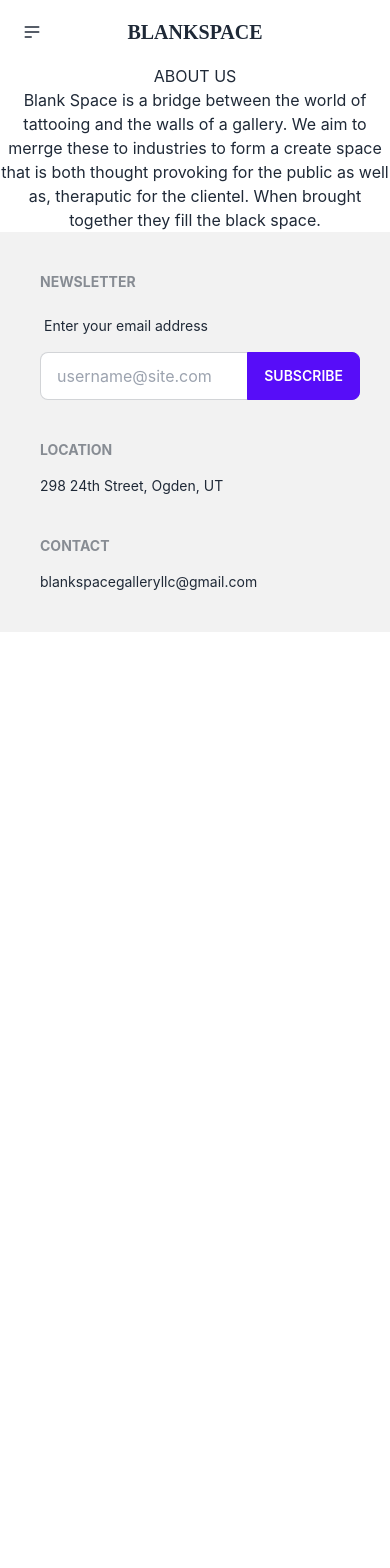
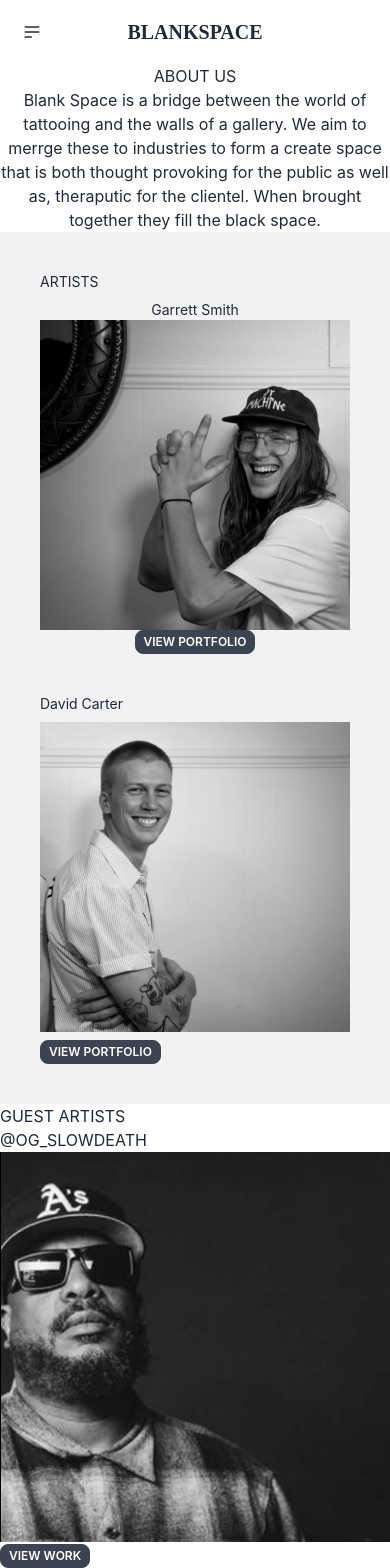
Before and after one commit to vhivestate/blankspacegallery, a React (Create React App) app in the folder client/: page / in a window 390 px wide. Shown: the top 1568 px of the page. Before the commit the page ends 844 px from the top, so only its background shows below. Built offline with nearby package versions, Linux system fonts and the light colour scheme.

Commit message:
artists responsivness

```diff
--- a/client/src/App.css
+++ b/client/src/App.css
@@ -8,8 +8,13 @@
   font-family: 'GFS Didot', serif;
 }
 
+/* about section  */
 .about {
   text-align: center;
+}
+
+.about img {
+  padding: 40px
 }
 
 .artists {
--- a/client/src/pages/Home.js
+++ b/client/src/pages/Home.js
@@ -1,12 +1,50 @@
 import React from 'react'
+import Garrett from '../assets/avatar.jpg'
+import David from '../assets/avatar2.jpg'
+import ogSlow from '../assets/guest.jpg'
 
 function Home() {
   return (
-    <div className='about'>
-      <div>
-      <h1>ABOUT US</h1>
-      <p>Blank Space is a bridge between the world of tattooing and the walls of a gallery. We aim to merrge these to industries to form a create space that is both thought provoking for the public as well as, theraputic for the clientel. When brought together they fill the black space.</p>
+    <div>
+        <div className='about'>
+        <h1>ABOUT US</h1>
+            <p>Blank Space is a bridge between the world of tattooing and the walls of a gallery. We aim to merrge these to industries to form a create space that is both thought provoking for the public as well as, theraputic for the clientel. When brought together they fill the black space.
+            </p>
+        </div>
+
+    <div className="footer p-10 bg-base-200 text-base-content">
+      <div className='artists'>
+     <h1>ARTISTS</h1>
+      <div className='artist1'>
+        <h2>Garrett Smith</h2>
+        <div className='Avatar'>
+            <img src={Garrett}></img>
+        </div>
+        <button className="btn btn-xs sm:btn-sm md:btn-md lg:btn-lg">VIEW PORTFOLIO</button>
       </div>
+    </div>
+
+    <div className='artist2'>
+        <h2>David Carter</h2>
+        <div className='Avatar2'>
+            <img src={David}></img>
+        </div>
+        <button className="btn btn-xs sm:btn-sm md:btn-md lg:btn-lg">VIEW PORTFOLIO</button>
+      </div>
+
+    </div>
+
+    <div>
+        <h2>GUEST ARTISTS</h2>
+        <div className='guest'>
+            <h2>@OG_SLOWDEATH</h2>
+                <div className='guest'>
+                <img src={ogSlow}></img>
+            </div>
+            <a href='https://www.instagram.com/og_slowdeath/'>
+            <button className="btn btn-xs sm:btn-sm md:btn-md lg:btn-lg">VIEW WORK</button></a>
+        </div>
+    </div>
     </div>
   )
 }
```
Also changed, not shown: client/src/assets/guest.jpg (added).
